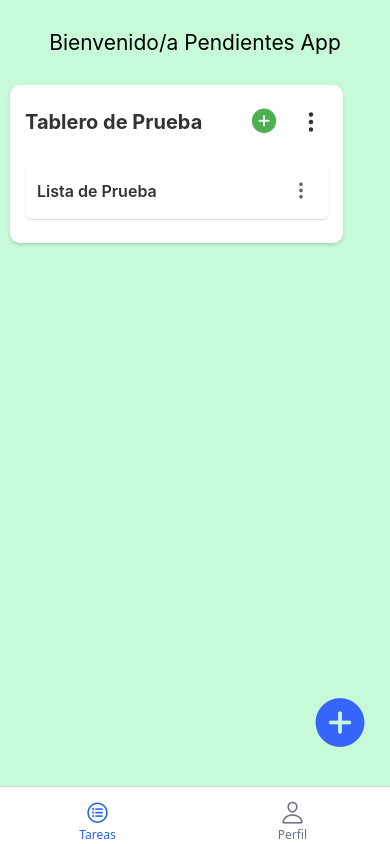
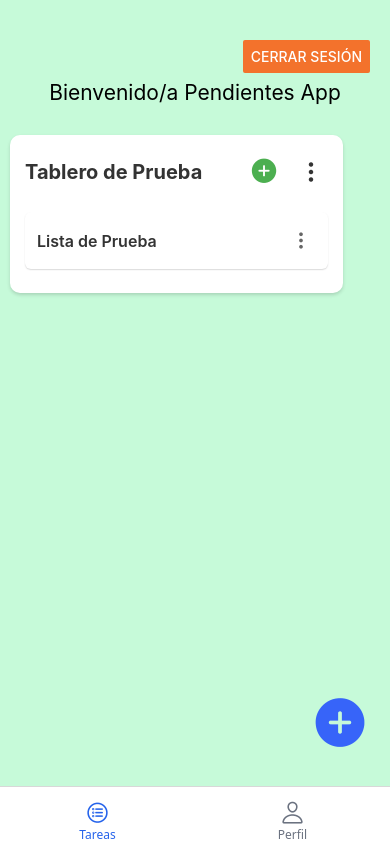
Before and after one commit to nicoHernan/gestion-notas, a React Native app: screen /Home in a window 390 px wide. Built offline with nearby package versions, Linux system fonts and the light colour scheme.

Commit message:
feature: log-out implementation and sign-in with guestButton

```diff
--- a/App.tsx
+++ b/App.tsx
@@ -38,7 +38,7 @@ const App: React.FC = () => {
  return (
     <NavigationContainer>
         <Tab.Navigator
-        initialRouteName = "Home"
+        initialRouteName = "Profile"
         screenOptions = {({ route }) => ({
             headerShown: false,
         tabBarIcon: ({ color, size }) => {
--- a/screens/HomeScreen.tsx
+++ b/screens/HomeScreen.tsx
@@ -1,5 +1,5 @@
 import React from 'react';
-import {Text, View, StyleSheet, FlatList, TextInput } from 'react-native';
+import {Button,Text, View, StyleSheet, FlatList, TextInput } from 'react-native';
 import { NativeStackNavigationProp } from '@react-navigation/native-stack';
 import { RootStackParamList } from './NavigationTypes';
 import { useState, useEffect  } from 'react';
@@ -81,7 +81,9 @@ const HomeScreen: React.FC<HomeScreenProps> = ({navigation}) => {
     []
     );
 
-
+    const handleLogOut = () => {
+        navigation.navigate('Profile');
+    };
 
     const handleEditListStart = (listToEdit: ListModel) => {
         setEditingListId(listToEdit.id) ;
@@ -230,6 +232,16 @@ const HomeScreen: React.FC<HomeScreenProps> = ({navigation}) => {
 
         return (
             <View style = {styles.container}>
+
+                <View style={styles.logOutButtonContainer}>
+                    <Button
+                        title="Cerrar Sesión"
+                        onPress={handleLogOut}
+                        color="#F3722C"
+                    />
+                </View>
+
+
                 <Text style = {styles.welcomeText}>
                     {boardTitle}
                 </Text>
@@ -254,12 +266,11 @@ const styles = StyleSheet.create({
     container: {
         backgroundColor: '#c6fad9ff',
         flex: 1,
-        justifyContent: 'center',
         alignItems: 'center',
     },
     welcomeText: {
         fontSize: 21,
-        marginTop: 30,
+        marginTop: 80,
         marginBottom: 20
     },
     boardList: {
@@ -275,6 +286,12 @@ const styles = StyleSheet.create({
         bottom: 30,
         right: 20,
         zIndex: 10,
+    },
+    logOutButtonContainer: {
+        position: 'absolute',
+        top: 40,
+        right: 20,
+        zIndex: 10,
     }
 });
 
--- a/screens/ProfileScreen.tsx
+++ b/screens/ProfileScreen.tsx
@@ -10,6 +10,12 @@ type ProfileScreenProps = {
 };
 
 const ProfileScreen : React.FC<ProfileScreenProps> = ({navigation}) => {
+
+    const handleGuestLogin = () => {
+        navigation.navigate('Home');
+    };
+
+
     return (
         <View style={styles.container}>
 
@@ -56,7 +62,11 @@ const ProfileScreen : React.FC<ProfileScreenProps> = ({navigation}) => {
                 <View style={styles.separator} />
 
 
-                <TouchableOpacity style={styles.guestButton}>
+                <TouchableOpacity
+                    style={styles.guestButton}
+                    onPress={handleGuestLogin}
+                >
+
                     <Icon
                         name="eye-off-outline"
                         size={20}
```
